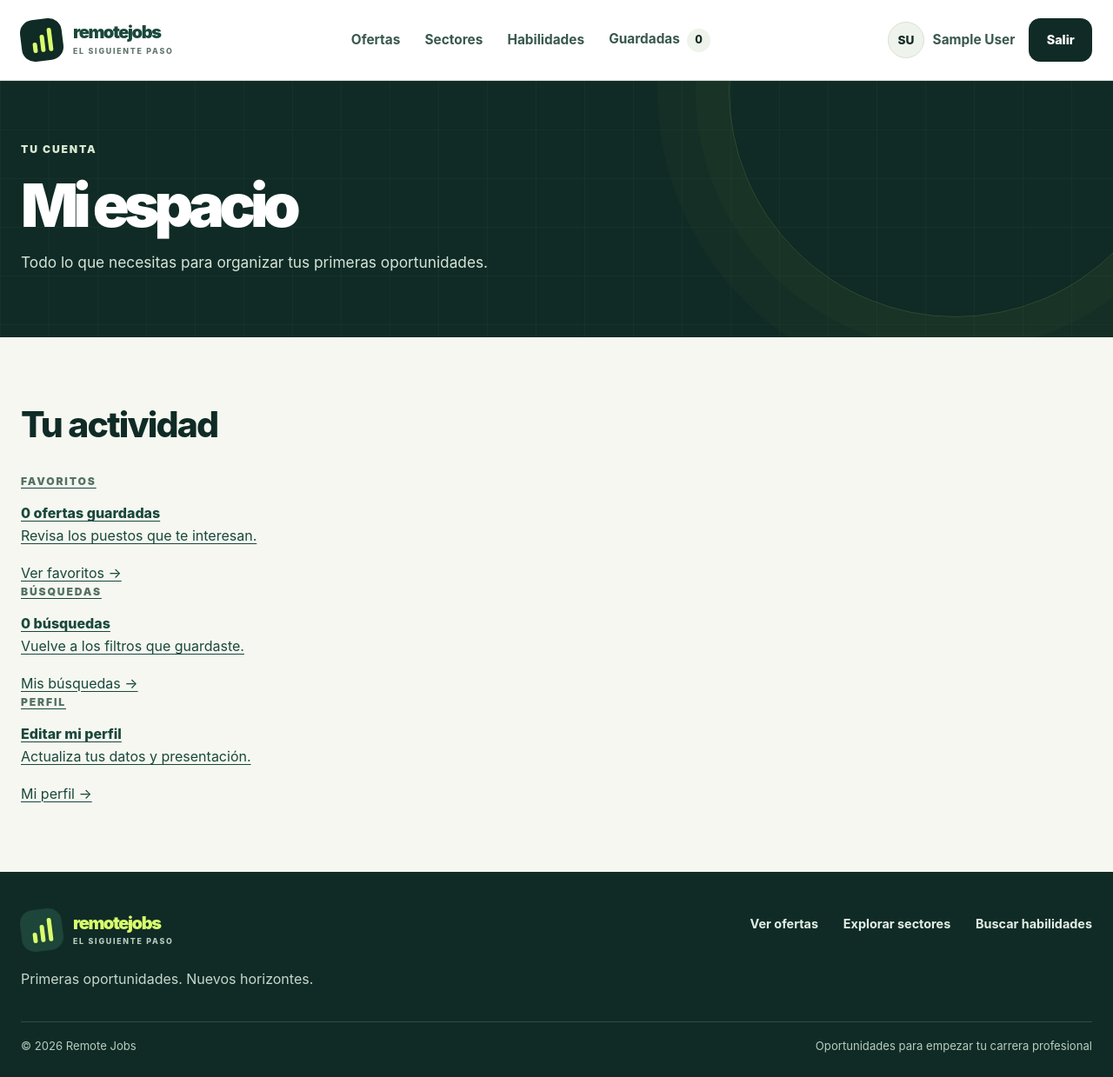
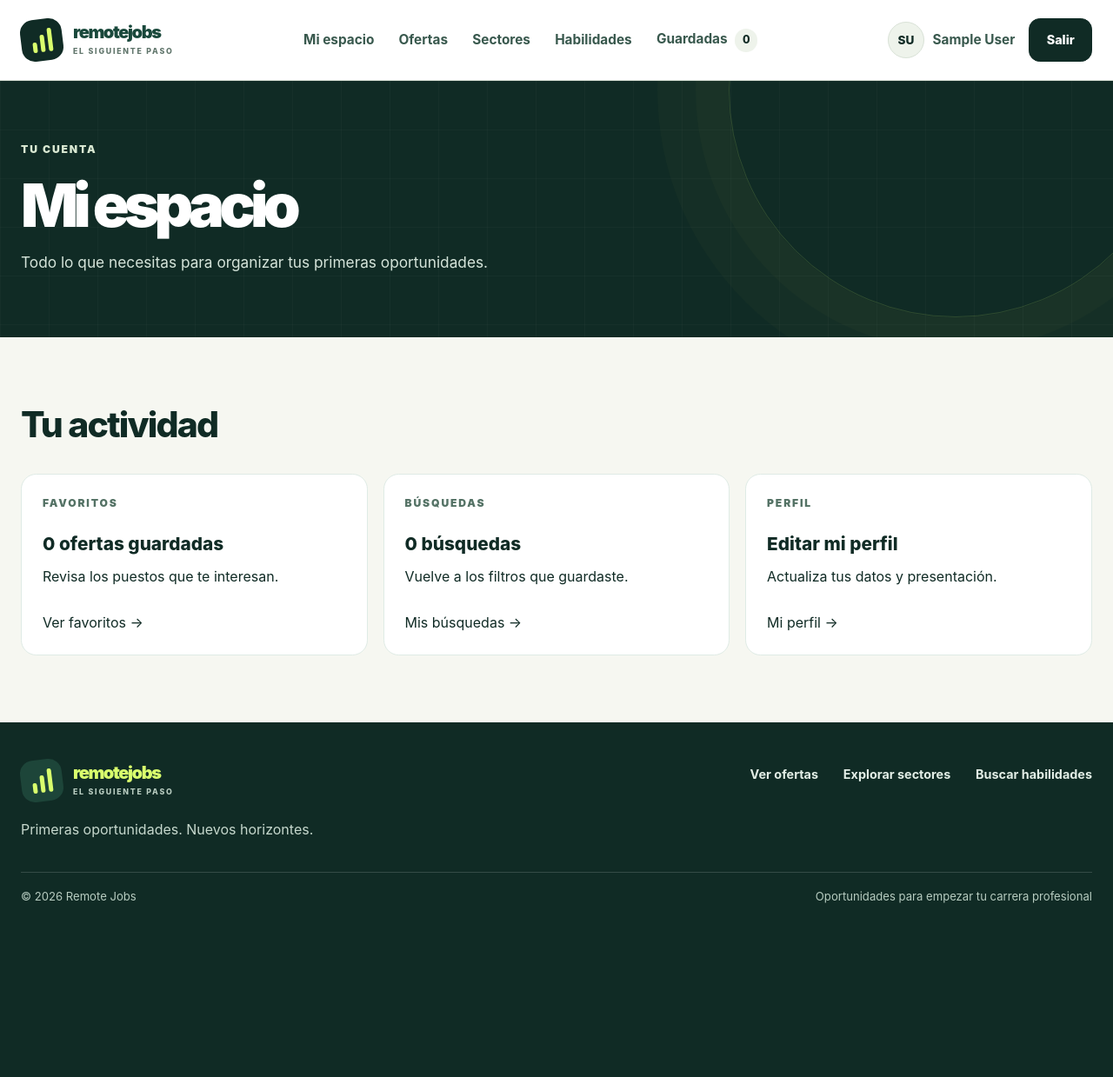
Before and after one commit to aritzgsc/Remote_Jobs_IW, a Django app: page /mi-espacio/ in a window 1280 px wide. Shown: the whole page at 87% size. After the commit the page ends 1039 px from the top, so only its background shows below. Run offline with Django 5.2, Linux system fonts and the light colour scheme; the visitor is signed in with stand-in values (Sample User, id 1); data that the repository does not hold is empty.

Commit message:
Mejorar diseño del panel personal y busquedas guardadas
He mejorado el diseño visual de los paneles que hemos creado para que mantenga la identidad de la aplicación.

```diff
--- a/App_Remote_Jobs/static/App_Remote_Jobs/css/estilos.css
+++ b/App_Remote_Jobs/static/App_Remote_Jobs/css/estilos.css
@@ -3536,3 +3536,91 @@ textarea {
         transition: none;
     }
 }
+
+/* E4 · Resumen privado, búsquedas y diseños fluidos */
+.personal-grid {
+    display: grid;
+    grid-template-columns: repeat(3,minmax(0,1fr));
+    gap: 1.1rem;
+    margin-top: 2rem;
+}
+.personal-card {
+    display: flex;
+    flex-direction: column;
+    gap: .65rem;
+    border: 1px solid #dfebe5;
+    background: white;
+    border-radius: 1.1rem;
+    padding: 1.5rem;
+    text-decoration: none;
+    color: inherit;
+    min-width: 0;
+}
+.personal-card strong {
+    font-size: 1.3rem;
+    line-height: 1.3;
+}
+.personal-card p {
+    flex: 1;
+}
+.personal-card:hover {
+    border-color: #1d806c;
+}
+.saved-search-list {
+    padding: 0;
+    list-style: none;
+    display: grid;
+    gap: 1rem;
+}
+.saved-search-row {
+    display: flex;
+    justify-content: space-between;
+    align-items: center;
+    gap: 1rem;
+    padding: 1.25rem;
+    border: 1px solid #dce8e1;
+    border-radius: 1rem;
+}
+.saved-search-actions {
+    display: flex;
+    gap: .7rem;
+    align-items: center;
+    flex-wrap: wrap;
+}
+.saved-search-form {
+    max-width: 760px;
+}
+.saved-search-cta {
+    display: flex;
+    align-items: center;
+    gap: 1rem;
+    flex-wrap: wrap;
+    margin: 1rem 0;
+}
+.sector-feature-offer {
+    display: block;
+    margin-top: .35rem;
+    line-height: 1.3;
+    font-weight: 400;
+    opacity: .9;
+}
+@media (max-width:720px) {
+    .personal-grid {
+        grid-template-columns: 1fr;
+    }
+    .saved-search-row {
+        align-items: flex-start;
+        flex-direction: column;
+    }
+}
+@media (max-width:360px) {
+    .personal-card,.saved-search-row {
+        padding: 1rem;
+    }
+    .saved-search-actions {
+        width: 100%;
+    }
+    .saved-search-actions form {
+        width: 100%;
+    }
+}
--- a/App_Remote_Jobs/templates/App_Remote_Jobs/base.html
+++ b/App_Remote_Jobs/templates/App_Remote_Jobs/base.html
@@ -21,12 +21,17 @@
                 </a>
 
                 <nav class="main-nav" aria-label="Navegación principal">
+                    {% if user.is_authenticated %}
+                        <a href="{% url 'accounts:mi_espacio' %}">Mi espacio</a>
+                    {% endif %}
                     <a href="{% url 'jobs:oferta_list' %}"{% if request.resolver_match.url_name == 'oferta_list' or request.resolver_match.url_name == 'oferta_detail' %} aria-current="page"{% endif %}>Ofertas</a>
                     <a href="{% url 'jobs:sector_list' %}"{% if request.resolver_match.url_name == 'sector_list' or request.resolver_match.url_name == 'sector_detail' %} aria-current="page"{% endif %}>Sectores</a>
                     <a href="{% url 'jobs:habilidad_list' %}"{% if request.resolver_match.url_name == 'habilidad_list' or request.resolver_match.url_name == 'habilidad_detail' %} aria-current="page"{% endif %}>Habilidades</a>
-                    <a href="{% url 'jobs:favoritos' %}"{% if request.resolver_match.url_name == 'favoritos' %} aria-current="page"{% endif %}>
-                        Guardadas <span class="nav-count" data-favorite-count>{{ favorite_count }}</span>
-                    </a>
+                    {% if user.is_authenticated %}
+                        <a href="{% url 'jobs:favoritos' %}"{% if request.resolver_match.url_name == 'favoritos' %} aria-current="page"{% endif %}>
+                            Guardadas <span class="nav-count" data-favorite-count>{{ favorite_count }}</span>
+                        </a>
+                    {% endif %}
                 </nav>
 
                 {% if user.is_authenticated %}
```
